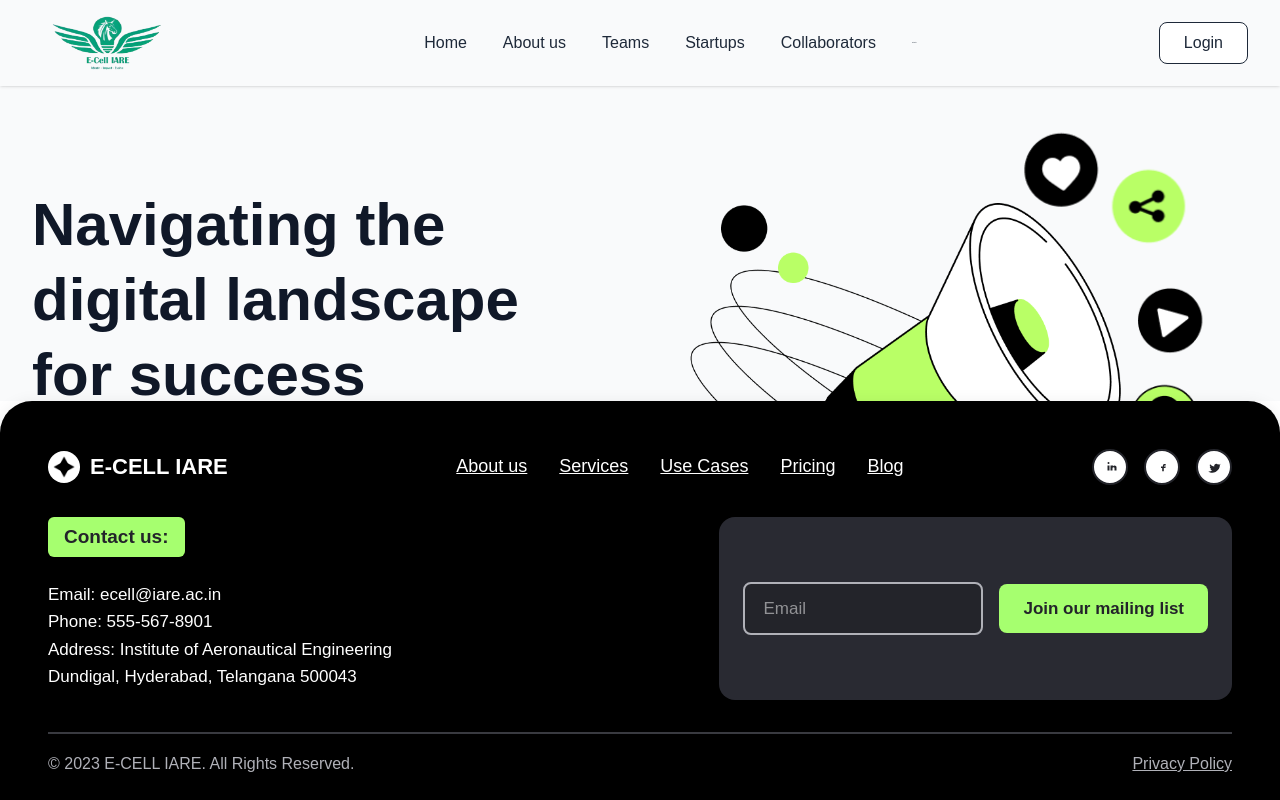
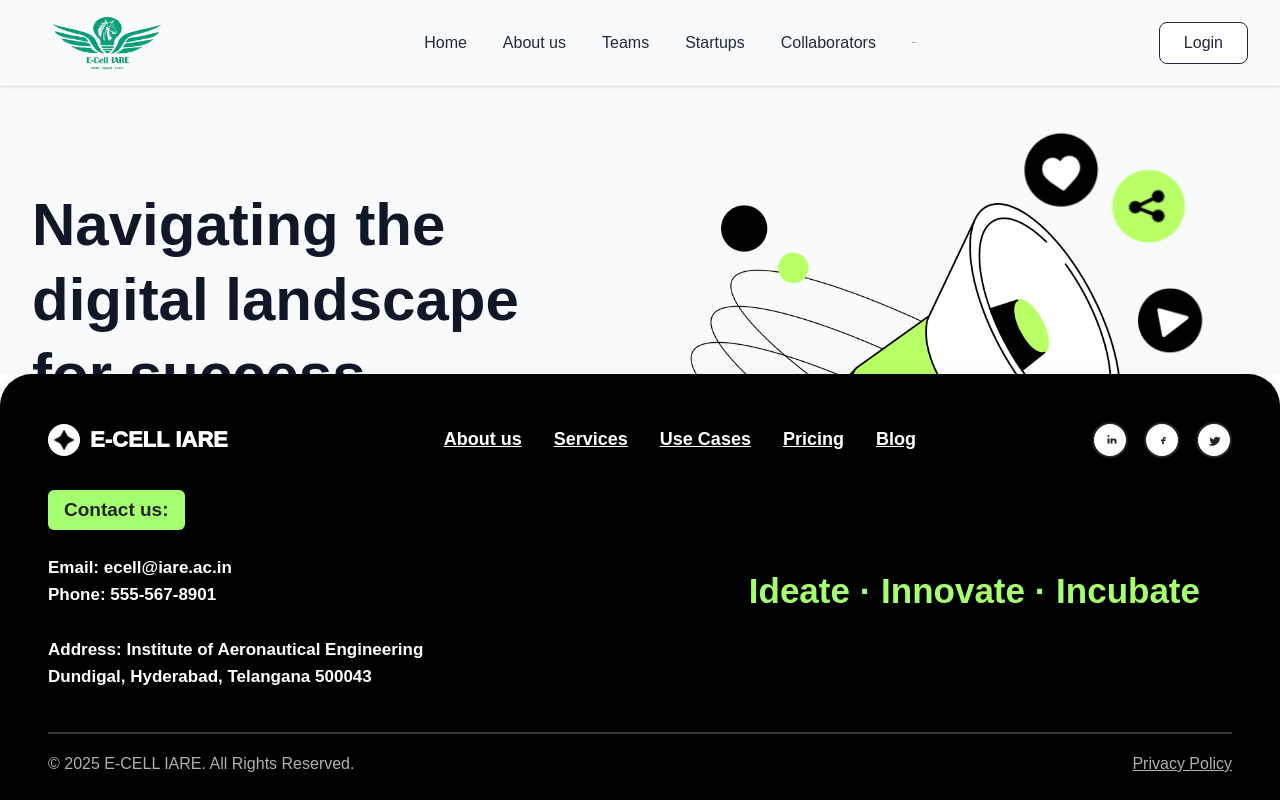
Before and after one commit to Maximus5470/Ecell-Website, a Next.js app: page / in a window 1280 px wide. Built offline with nearby package versions, Linux system fonts and the light colour scheme.

Commit message:
25-09-2025-1

```diff
--- a/components/Footer.tsx
+++ b/components/Footer.tsx
@@ -15,7 +15,7 @@
         width: "100%",
         padding: 0,
         margin: 0,
-        position: "fixed",   // keeps footer stuck to bottom
+        position: "fixed", // keeps footer stuck to bottom
         bottom: 0,
         left: 0,
         zIndex: 1000,
@@ -42,14 +42,29 @@
         >
           {/* Left: E-CELL IARE Heading with Symbol */}
           <div style={{ display: "flex", alignItems: "center", marginRight: 40 }}>
-            <span style={{ display: "inline-flex", width: 32, height: 32, background: "#fff", borderRadius: "50%", alignItems: "center", justifyContent: "center", marginRight: 10 }}>
-              <img src="/mic_extras/bigstar.png" alt="E-CELL IARE Star" style={{ width: 22, height: 22 }} />
+            <span
+              style={{
+                display: "inline-flex",
+                width: 32,
+                height: 32,
+                background: "#fff",
+                borderRadius: "50%",
+                alignItems: "center",
+                justifyContent: "center",
+                marginRight: 10,
+              }}
+            >
+              <img
+                src="/mic_extras/bigstar.png"
+                alt="E-CELL IARE Star"
+                style={{ width: 22, height: 22 }}
+              />
             </span>
             <h2
               style={{
                 color: "#fff",
                 fontSize: 22,
-                fontWeight: 700,
+                fontWeight: 1000,
                 margin: 0,
               }}
             >
@@ -64,7 +79,7 @@
               style={{
                 color: "#fff",
                 textDecoration: "underline",
-                fontWeight: 500,
+                fontWeight: 700,
               }}
             >
               About us
@@ -74,7 +89,7 @@
               style={{
                 color: "#fff",
                 textDecoration: "underline",
-                fontWeight: 500,
+                fontWeight: 700,
               }}
             >
               Services
@@ -84,7 +99,7 @@
               style={{
                 color: "#fff",
                 textDecoration: "underline",
-                fontWeight: 500,
+                fontWeight: 700,
               }}
             >
               Use Cases
@@ -94,7 +109,7 @@
               style={{
                 color: "#fff",
                 textDecoration: "underline",
-                fontWeight: 500,
+                fontWeight: 700,
               }}
             >
               Pricing
@@ -104,7 +119,7 @@
               style={{
                 color: "#fff",
                 textDecoration: "underline",
-                fontWeight: 500,
+                fontWeight: 700,
               }}
             >
               Blog
@@ -185,7 +200,7 @@
           </div>
         </div>
 
-        {/* Middle Row: Contact + Email */}
+        {/* Middle Row: Contact + Tagline */}
         <div
           style={{
             display: "flex",
@@ -200,7 +215,7 @@
               style={{
                 background: "#A6FF6F",
                 color: "#23242A",
-                fontWeight: 600,
+                fontWeight: 900,
                 fontSize: 19,
                 padding: "6px 16px",
                 borderRadius: 6,
@@ -214,6 +229,7 @@
               style={{
                 color: "#fff",
                 fontSize: 17,
+                fontWeight: 600,
                 marginTop: 10,
                 marginBottom: 10,
                 lineHeight: 1.6,
@@ -221,6 +237,7 @@
             >
               <div>Email: ecell@iare.ac.in</div>
               <div>Phone: 555-567-8901</div>
+              <br />
               <div>
                 Address: Institute of Aeronautical Engineering
                 <br />
@@ -229,51 +246,43 @@
             </div>
           </div>
 
-          {/* Join Mailing List */}
-          <form
-            onSubmit={handleSubscribe}
+          {/* Tagline */}
+          <div
             style={{
-              background: "#292A32",
+              background: "black",
               borderRadius: 16,
-              padding: "20px 24px",
+              padding: "24px 32px",
               display: "flex",
+              flexDirection: "column",
               alignItems: "center",
-              gap: 16,
+              justifyContent: "center",
+              textAlign: "center",
+              minWidth: 300,
               boxShadow: "0 2px 12px rgba(0,0,0,0.04)",
             }}
           >
-            <input
-              type="email"
-              placeholder="Email"
-              value={email}
-              onChange={(e) => setEmail(e.target.value)}
+            <h2
               style={{
-                background: "#23242A",
-                color: "#fff",
-                border: "2px solid #B0B1B8",
-                borderRadius: 8,
-                padding: "12px 18px",
-                fontSize: 17,
-                outline: "none",
-                width: 240,
-              }}
-            />
-            <button
-              type="submit"
-              style={{
-                background: "#A6FF6F",
-                color: "#23242A",
-                fontWeight: 600,
-                fontSize: 17,
-                padding: "12px 24px",
-                borderRadius: 8,
-                border: "none",
-                cursor: "pointer",
+                fontSize: 35,
+                fontWeight: 800,
+                color: "#A6FF6F",
+                margin: 0,
+                marginBottom: 8,
               }}
             >
-              Join our mailing list
-            </button>
-          </form>
+              Ideate · Innovate · Incubate
+            </h2>
+            <p
+              style={{
+                fontSize: 16,
+                color: "#fff",
+                opacity: 0.9,
+                margin: 0,
+              }}
+            >
+              {/* Empowering ideas to become impactful ventures. */}
+            </p>
+          </div>
         </div>
 
         {/* Bottom */}
@@ -294,7 +303,7 @@
             paddingBottom: 24,
           }}
         >
-          <span>© 2023 E-CELL IARE. All Rights Reserved.</span>
+          <span>© 2025 E-CELL IARE. All Rights Reserved.</span>
           <a href="#" style={{ color: "#B0B1B8", textDecoration: "underline" }}>
             Privacy Policy
           </a>
```
